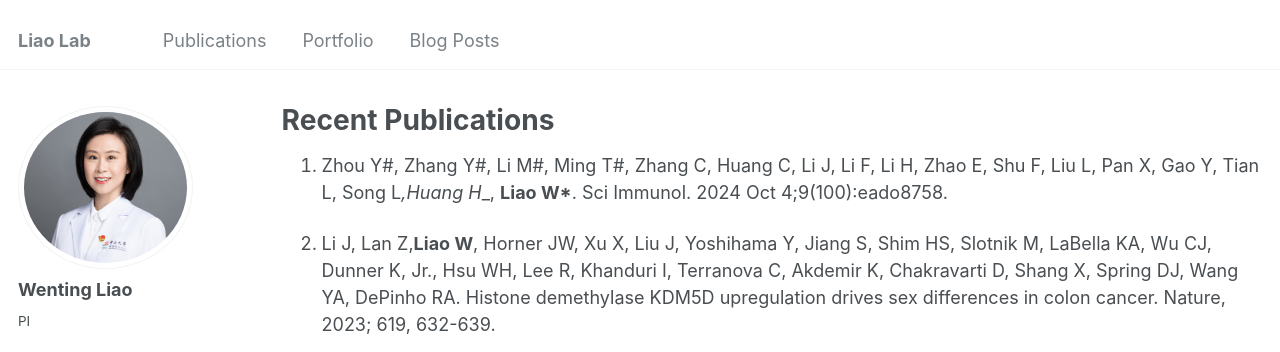
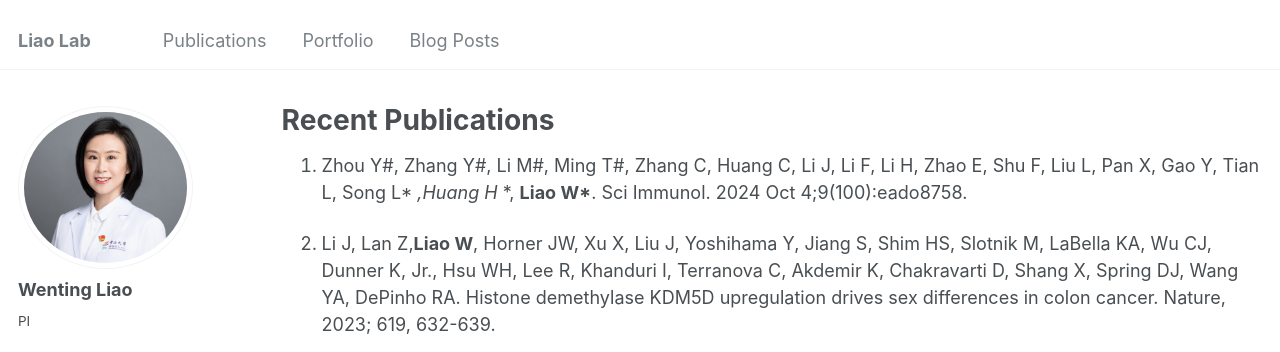
Before and after one commit to ImmunoTransLab/ImmunoTransLab, a Jekyll site: the page built from _pages/publications.md, in a window 1280 px wide and 900 px high. Shown: the top 352 px of the window. Built offline with Jekyll 4.4.1, drawn with Linux system fonts in a browser that asks for light colours.

```diff
--- a/_pages/publications.md
+++ b/_pages/publications.md
@@ -7,7 +7,7 @@ author_profile: true
 
 
 
-1.	Zhou Y#, Zhang Y#, Li M#, Ming T#, Zhang C, Huang C, Li J, Li F, Li H, Zhao E, Shu F, Liu L, Pan X, Gao Y, Tian L, Song L*,Huang H*_, __Liao W*__. Sci Immunol. 2024 Oct 4;9(100):eado8758.
+1.	Zhou Y#, Zhang Y#, Li M#, Ming T#, Zhang C, Huang C, Li J, Li F, Li H, Zhao E, Shu F, Liu L, Pan X, Gao Y, Tian L, Song L* *,Huang H* *, __Liao W*__. Sci Immunol. 2024 Oct 4;9(100):eado8758.
 
 
 2. Li J, Lan Z,<strong>Liao W</strong>, Horner JW, Xu X, Liu J, Yoshihama Y, Jiang S, Shim HS, Slotnik M, LaBella KA, Wu CJ, Dunner K, Jr., Hsu WH, Lee R, Khanduri I, Terranova C, Akdemir K, Chakravarti D, Shang X, Spring DJ, Wang YA, DePinho RA. Histone demethylase KDM5D upregulation drives sex differences in colon cancer. Nature, 2023; 619, 632-639.
```
